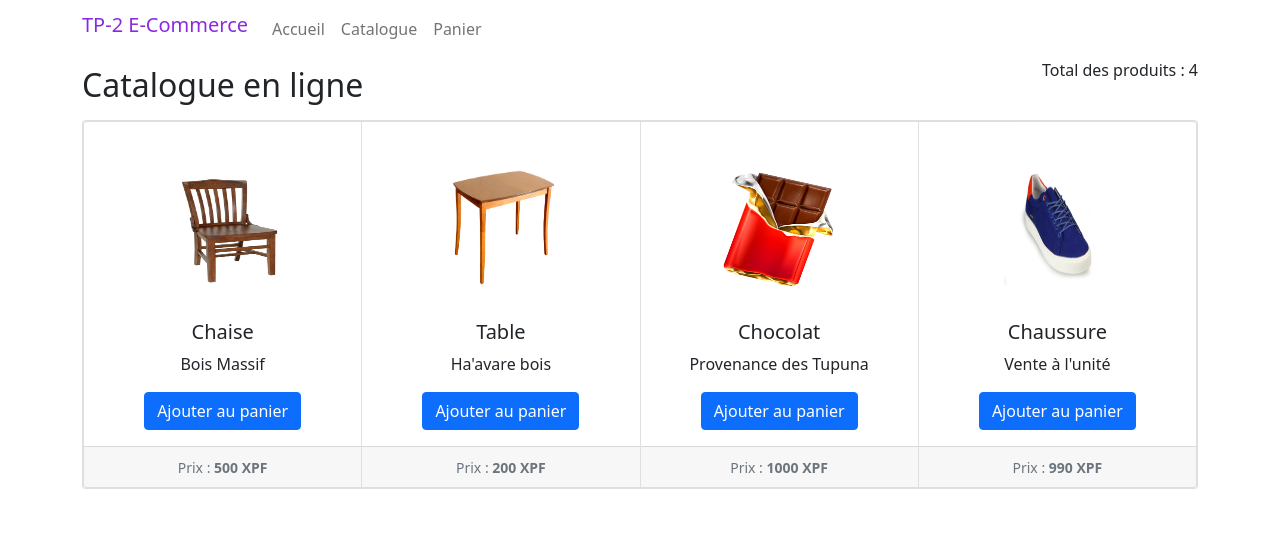
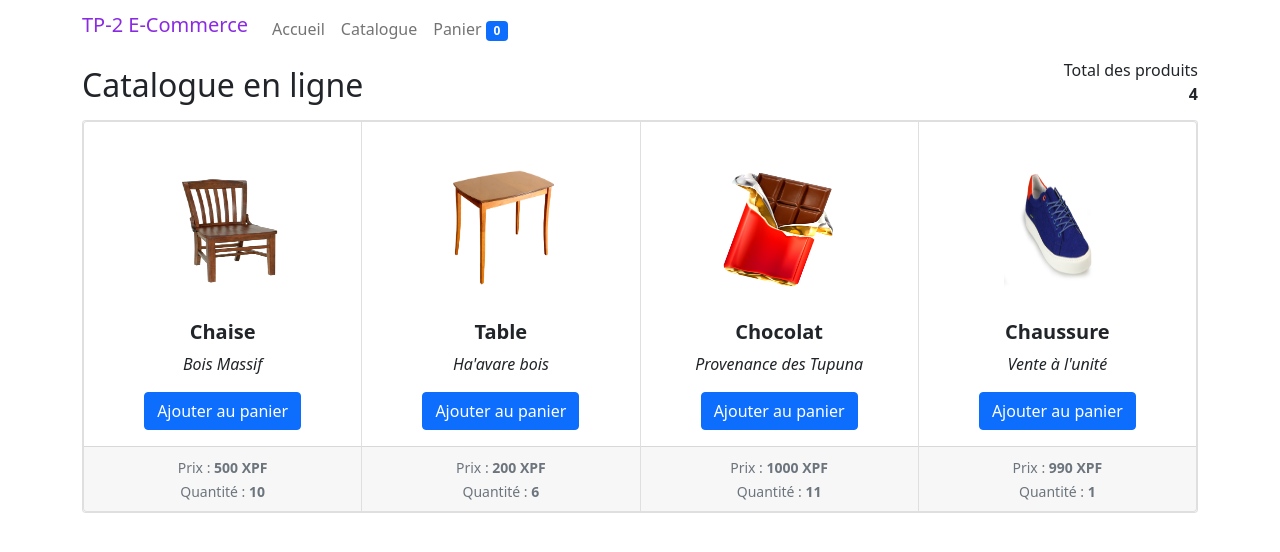
Before and after one commit to LWCK/tp-2, a React (Create React App) app: page / in a window 1280 px wide. Shown: the top 552 px of the page. Built offline with nearby package versions, Linux system fonts and the light colour scheme.

Commit message:
work fine

```diff
--- a/src/App.js
+++ b/src/App.js
@@ -1,4 +1,4 @@
-import { useState } from "react";
+import { useState, setState } from "react";
 import {
   Button,
   Nav,
@@ -6,9 +6,8 @@ import {
   Container,
   Card,
   CardGroup,
-  Image,
-  Span,
   Row,
+  Badge,
   Col,
 } from "react-bootstrap";
 import "./App.css";
@@ -23,7 +22,7 @@ function App() {
       desc: "Bois Massif",
       price: 500,
       image: "item1.png",
-      panier: false,
+      qte: 10,
     },
     {
       id: 2,
@@ -31,7 +30,7 @@ function App() {
       desc: "Ha'avare bois",
       price: 200,
       image: "item2.png",
-      panier: false,
+      qte: 6,
     },
     {
       id: 3,
@@ -39,7 +38,7 @@ function App() {
       desc: "Provenance des Tupuna",
       price: 1000,
       image: "item3.png",
-      panier: false,
+      qte: 11,
     },
     {
       id: 4,
@@ -47,11 +46,36 @@ function App() {
       desc: "Vente à l'unité",
       price: 990,
       image: "item4.png",
-      panier: false,
+      qte: 1,
     },
   ]);
 
   const countProducts = products.length;
+
+  const [qteUpdated, setQteUpdate] = useState(0);
+  const [qtePanierUpdated, setQtePanierUpdate] = useState(0);
+
+  const handleClick = (param) => {
+    setQteUpdate(qteUpdated - 1);
+    setQtePanierUpdate(qtePanierUpdated + 1);
+    const index = products.findIndex((product) => product.id === param.id);
+    const newProduct = {
+      id: param.id,
+      name: param.name,
+      desc: param.desc,
+      price: param.price,
+      image: param.image,
+      qte: --param.qte,
+    };
+
+    const newList = [...products];
+    newList[index] = newProduct;
+    setProducts(newList);
+
+    console.log(products);
+    console.log(qteUpdated);
+    // console.log(products);
+  };
 
   const productsList = products.map((item) => (
     <Card key={item.id}>
@@ -63,20 +87,23 @@ function App() {
         alt={item.image}
       />
       <Card.Body>
-        <Card.Title>{item.name}</Card.Title>
-        <Card.Text>{item.desc}</Card.Text>
-        <Button variant="primary">Ajouter au panier</Button>
+        <Card.Title>
+          <strong>{item.name}</strong>
+        </Card.Title>
+        <Card.Text>
+          <i>{item.desc}</i>
+        </Card.Text>
+        <Button variant="primary" onClick={() => handleClick(item)}>
+          Ajouter au panier
+        </Button>
       </Card.Body>
       <Card.Footer>
-        <small className="text-muted mr-auto">
+        <small className="text-muted">
           Prix : <strong>{item.price} XPF</strong>
+          <br />
+          Quantité : <strong>{item.qte}</strong>
         </small>
       </Card.Footer>
-      {/* <p>{item.id}</p>
-      <p>{item.name}</p>
-      <p>{item.desc}</p>
-      <p>{item.image}</p>
-      <p>{item.price}</p> */}
     </Card>
   ));
 
@@ -93,8 +120,7 @@ function App() {
               <Nav.Link href="#home">Accueil</Nav.Link>
               <Nav.Link href="#link">Catalogue</Nav.Link>
               <Nav.Link href="#link">
-                Panier
-                {/* nombre dans le panier  */}
+                Panier <Badge>{qtePanierUpdated}</Badge>
               </Nav.Link>
             </Nav>
           </Navbar.Collapse>
@@ -106,7 +132,7 @@ function App() {
             <h2 className="py-2">Catalogue en ligne</h2>
           </Col>
           <Col sm={4} className="alignR">
-            <p> Total des produits : {countProducts}</p>
+            Total des produits <br /> <strong>{countProducts}</strong>
           </Col>
         </Row>
       </Container>
@@ -116,7 +142,6 @@ function App() {
       {/* <Image src='../public/item1.png' alt="je suis ici" /> */}
       {/* <Image src={image1} alt="je suis ici" /> */}
       {/* <Image src="./image/item1.png" alt="je suis ici" /> */}
-      {/* <p>{products[0].name} </p>[0].image */}
     </div>
   );
 }
```
